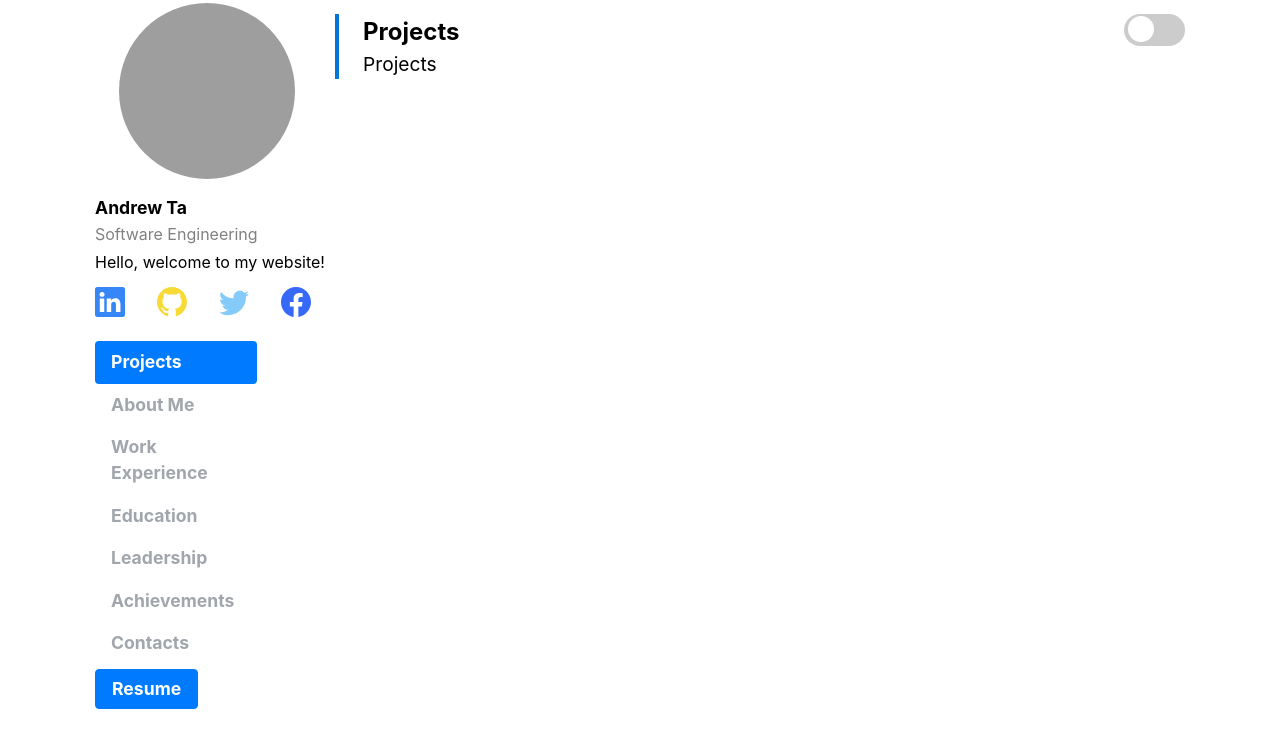
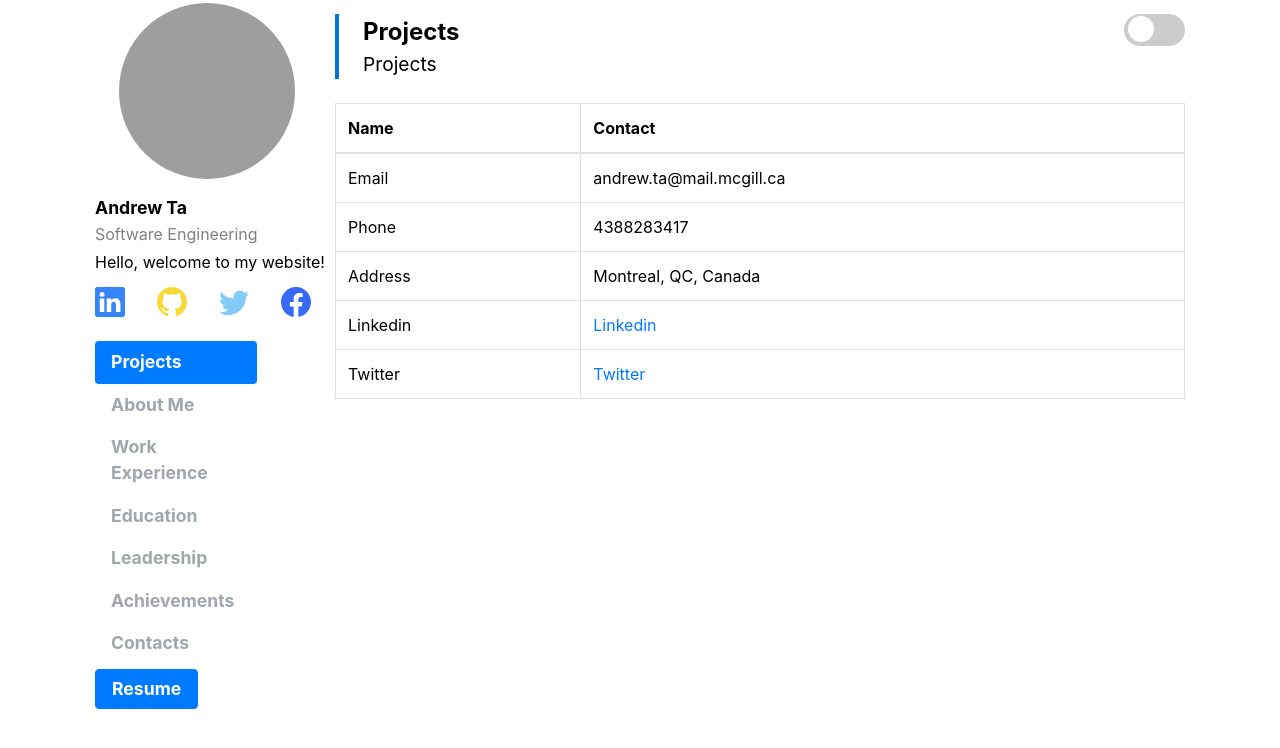
Before and after one commit to andrewta999/andrewta999.github.io, a React (Create React App) app: page /contacts in a window 1280 px wide. Shown: the top 748 px of the page. Built offline with nearby package versions, Linux system fonts and the light colour scheme; grey boxes are pictures that could not be loaded.

Commit message:
linked contact component

```diff
--- a/src/main/Main.js
+++ b/src/main/Main.js
@@ -2,6 +2,7 @@ import React from 'react'
 import { Route, Switch } from 'react-router-dom'
 
 import Header from '../component/Header'
+import Contact from './Contact'
 
 import header_data from '../data/header'
 
@@ -28,6 +29,7 @@ export default function Main() {
             </Route>
             <Route path="/contacts">
                 <Header data={header_data["contacts"]} />
+                <Contact />
             </Route>
         </Switch>
     </div>
```
